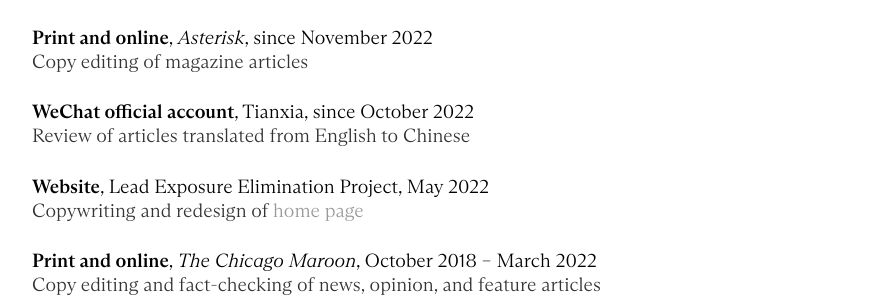
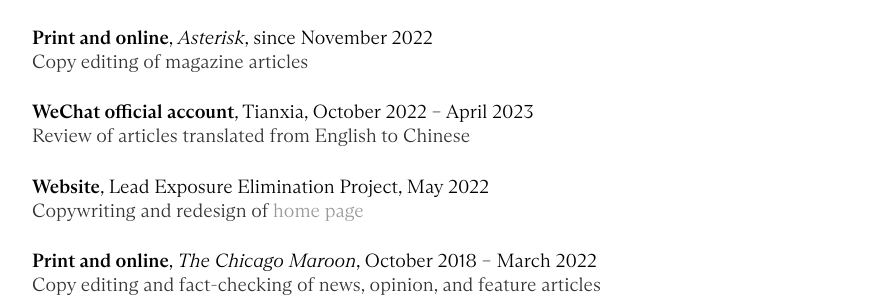
Before and after one commit to y-james-hu/y-james-hu.github.io, a Jekyll site: the page built from projects/index.html, in a window 1280 px wide and 900 px high, scrolled down 1966 px. Shown: the part 197-494 px from the top of the window, without its empty margins (160-1033 px from the left). Built offline with Jekyll 4.4.1, drawn with Linux system fonts in a browser that asks for light colours.

Commit message:
Update index.html

```diff
--- a/projects/index.html
+++ b/projects/index.html
@@ -66,7 +66,7 @@
       <h4 style="margin-left: 0px">Print and online<span style="font-weight:normal">, <em>Asterisk</em>, since November 2022</span></h4>
       <p style="margin-left: 0px">Copy editing of magazine articles</p>
 
-      <h4 style="margin-left: 0px">WeChat official account<span style="font-weight:normal">, Tianxia, since October 2022</span></h4>
+      <h4 style="margin-left: 0px">WeChat official account<span style="font-weight:normal">, Tianxia, October 2022 – April 2023</span></h4>
       <p style="margin-left: 0px">Review of articles translated from English to Chinese</p>
 
       <h4 style="margin-left: 0px">Website<span style="font-weight:normal">, Lead Exposure Elimination Project, May 2022</span></h4>
```
